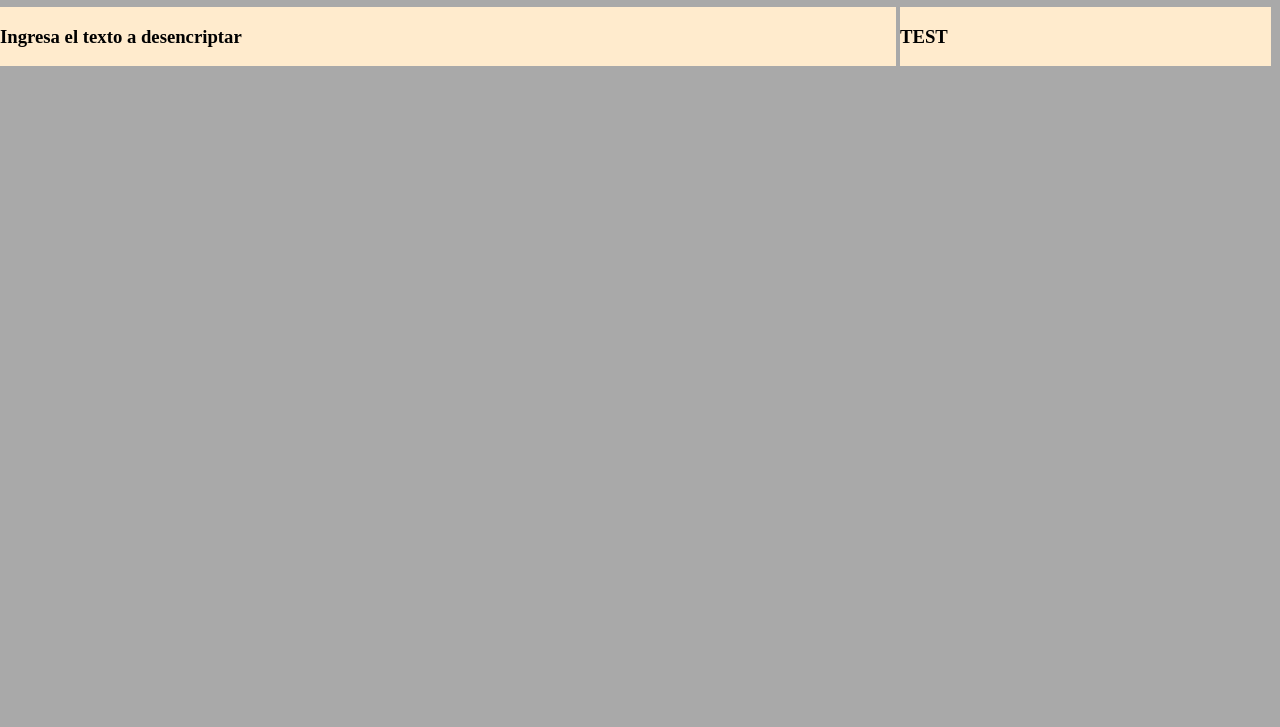
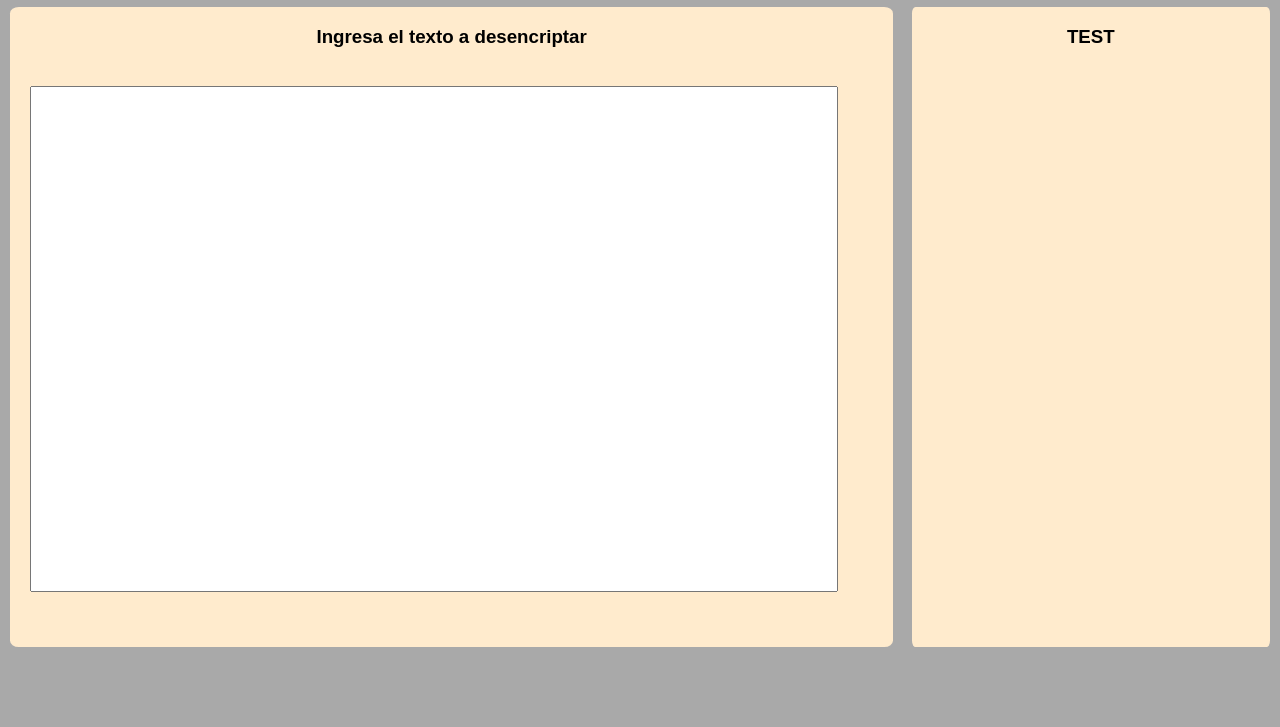
Before and after one commit to TIC97/Project-Encriptador, a plain HTML site: page index.html in a window 1280 px wide. Shown: the part 73-800 px from the top of the page. Drawn offline with Linux system fonts and the light colour scheme; a web font is replaced by a local one.

Commit message:
posicionamiento de elementos

```diff
--- a/CSS/style.css
+++ b/CSS/style.css
@@ -1,6 +1,7 @@
 body {
     background: darkgray;
     margin: auto;
+    font-family: 'Belanosima', sans-serif;
 }
 
 .container {
@@ -10,11 +11,46 @@ body {
 .campo-izquierda {
     background: blanchedalmond;
     display: inline-block;
-    width: 70%;
+    position: absolute;
+    width: 69%;
+    height: 80%;
+    left: 10px;
 }
+.campo-izquierda {
+    border-radius: 1%;
+    -webkit-border-radius: 1%;
+    -moz-border-radius: 1%;
+    -ms-border-radius: 1%;
+    -o-border-radius: 1%;
+}
+
 
 .campo-derecha {
     background: blanchedalmond;
     display: inline-block;
-    width: 29%;
+    position: absolute;
+    width: 28%;
+    height: 80%;
+    right: 10px;
 }
+
+.campo-derecha {
+    border-radius: 1%;
+    -webkit-border-radius: 1%;
+    -moz-border-radius: 1%;
+    -ms-border-radius: 1%;
+    -o-border-radius: 1%;
+}
+
+.titulos {
+    text-align: center;
+}
+
+.input-campo-izquierda {
+    display: inline-block;
+    position: absolute;
+    width: 800px;
+    height: 78%;
+    align-content: center;
+    margin: 20px;
+}
--- a/index.html
+++ b/index.html
@@ -3,21 +3,25 @@
 <head>
     <meta charset="UTF-8">
     <meta name="viewport" content="width=device-width, initial-scale=1.0">
+    <link rel="preconnect" href="https://fonts.googleapis.com">
+    <link rel="preconnect" href="https://fonts.gstatic.com" crossorigin>
+    <link href="https://fonts.googleapis.com/css2?family=Belanosima&family=Fasthand&display=swap" rel="stylesheet">
     <link rel="stylesheet" href="/Project-Encriptador/CSS/style.css">
     <title>Projecto-Encriptador</title>
 </head>
 <body>
     <header>
-        <h1>Encriptador de Texto</h1>
+        <h1 class="titulos">Encriptador de Texto</h1>
     </header>
 
     <main class="container">
         <div class="campo-texto campo-izquierda">
-            <h3>Ingresa el texto a desencriptar</h3>
+            <h3 class="titulos">Ingresa el texto a desencriptar</h3>
+            <input class="input-campo-izquierda" type="text">
         </div>
 
         <div class="campo-texto campo-derecha">
-            <h3>TEST</h3>
+            <h3 class="titulos">TEST</h3>
         </div>
     </main>
 
```
